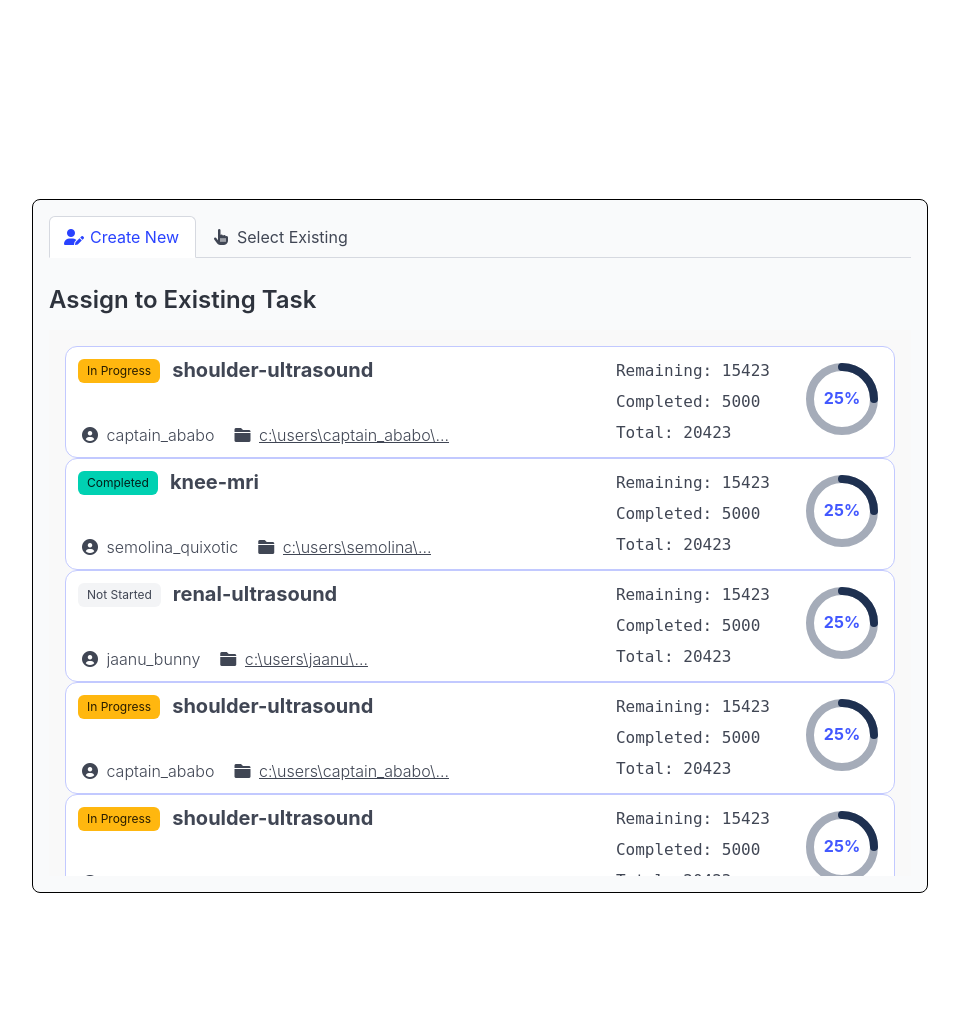
After one commit to sameed-khan/annotation-interface, a Python web app: template static/templates/test.html in a window 1280 px wide. The commit adds this page. Shown: the top 1017 px of the page, without its empty margins (160-1119 px from the left). Run offline with Jinja, Linux system fonts and the light colour scheme; the template is opened without the code that fills it, so the values that code supplies are empty.

Commit message:
feat(panel): Generate task import sub-modal

```diff
--- a/static/styles.css
+++ b/static/styles.css
@@ -29,6 +29,10 @@ img {
 
 .task-display-card .media-content {
     cursor: pointer;
+}
+
+.no-display {
+    display: none;
 }
 
 .keybind-control {
--- /dev/null
+++ b/static/templates/test.html
@@ -0,0 +1,399 @@
+<!DOCTYPE html>
+<html lang="en">
+<head>
+    <meta charset="UTF-8">
+    <meta name="viewport" content="width=device-width, initial-scale=1.0">
+    <title>Centered Container</title>
+    <link rel="stylesheet" href="/static/styles.css">
+    <link rel="stylesheet" href="/static/assets/css/bulma-checkbox.css">
+    <style>
+        :root {
+            --circle-constant: 5rem;
+        }
+        body {
+            display: flex;
+            justify-content: center;
+            align-items: center;
+            height: 100vh;
+        }
+        .container-section {
+            display: flex;
+            min-width: 50%;
+            max-width: 70vw;
+            border-radius: 0.5rem;
+            border: 1px solid black;
+            padding: 1rem;
+            background-color: hsl(221, 14%, 98%);
+        }
+
+        .custom-container {
+            min-height: fit-content;
+            min-width: fit-content;
+            /* max-height: 70vh; */
+            /* min-width: 50%; */
+            /* max-width: 70vw; */
+        }
+        .import-task-select-container {
+            /* border: 1px solid black; */
+            position: relative;
+            min-height: 10vh;
+            background: #ffffff;
+            z-index: 9999;
+            border: 1px solid var(--bulma-link-light);
+            border-radius: var(--bulma-radius-large);
+            margin: 0;
+            transition: all 0.3s ease;
+        }
+
+        .import-task-select-container:hover {
+            filter: brightness(0.8); /* Darken the element */
+            transform: translateY(-5px); /* Lift up the element */
+            box-shadow: 0 10px 20px rgba(0, 0, 0, 0.19), 0 6px 6px rgba(0, 0, 0, 0.23); /* Add shadow */
+        }
+
+        .import-task-select-container:active, .import-task-select-container:focus {
+            filter: brightness(0.6); /* Keep the element darkened */
+            transform: translateY(0); /* Reset the lift */
+            box-shadow: none; /* Remove shadow */
+            outline: none; /* Remove default focus outline */
+        }
+
+        .remaining-anno-count {
+            margin-left: auto;
+        }
+        .task-select-card-title {
+            margin-top: -0.25rem;
+        }
+        .fullwidth {
+            width: 100%;
+        }
+        .text-overflow-hide {
+            display: inline-block;
+            white-space: nowrap;
+            overflow: hidden;
+            text-overflow: ellipsis;
+        }
+        .task-import-modal-background {
+            min-height: 100%;
+            box-sizing: inherit;
+            background: #f9f9f9;
+            padding: 1rem;
+            max-height: 50vh;
+            overflow-y: scroll;
+        }
+        .task-import-modal-background > * {
+            position: relative;
+            box-sizing: border-box;
+        }
+    </style>
+</head>
+<body>
+    <div class="container-section">
+        <div class="modal-content">
+            <div class="tabs is-boxed">
+                <ul>
+                    <li class="is-active" data-tab="task-creation-form-tab">
+                        <a>
+                            <span class="icon is-small"><i class="fas fa-user-edit" aria-hidden="true"></i></span>
+                            <span>Create New</span>
+                        </a>
+                    </li>
+                    <li data-tab="task-creation-select-existing-tab">
+                        <a>
+                            <span class="icon is-small"><i class="fas fa-hand-pointer" aria-hidden="true"></i></span>
+                            <span>Select Existing</span>
+                        </a>
+                    </li>
+                </ul>
+            </div>
+            <div class="field">
+                <label class="label is-size-4">Assign to Existing Task</label>
+                <div class="task-import-modal-background">
+
+                    <div class="import-task-select-container control block columns is-clickable">
+
+                        <div class="column is-flex is-flex-wrap-wrap has-1-cols">
+                            <div class="fullwidth is-flex">
+                                <span id="task-progress-tag-0" class="tag is-warning task-progress-tag">In Progress</span>
+                                <span class="text-overflow-hide task-select-card-title is-size-5 is-lowercase has-text-weight-bold ml-3" >Shoulder-Ultrasound</span>
+                            </div>
+                            <div class="task-card-footer fullwidth is-flex is-flex-wrap-nowrap is-align-items-flex-end is-justify-content-left" style="margin-bottom: -0.5em;">
+                                <div class="task-card-username-display">
+                                    <span class="icon-text">
+                                        <span class="icon">
+                                            <i class="fas fa-user-circle"></i>
+                                        </span>
+                                    </span>
+                                    <span class="text-overflow-hide is-lowercase has-text-weight-light is-size-6">captain_ababo</span>
+                                </div>
+                                <div class="task-card-username-display ml-4">
+                                    <span class="icon-text">
+                                        <span class="icon">
+                                            <i class="fas fa-folder"></i>
+                                        </span>
+                                    </span>
+                                    <span class="text-overflow-hide is-lowercase is-underlined has-text-weight-light is-size-6">C:\Users\captain_ababo\...</span>
+                                </div>
+                            </div>
+                        </div>
+
+                        <div class="task-card-progress-report column is-flex is-flex-wrap-wrap is-flex-direction-column is-justify-content-space-between is-narrow">
+                            <span class="remaining-anno-count is-size-6 is-family-monospace mr-2">Remaining: 15423</span>
+                            <span class="is-size-6 is-family-monospace mr-2">Completed: 5000</span>
+                            <span class="is-size-6 is-family-monospace mr-2">Total: 20423</span>
+                        </div>
+
+                        <div class="task-card-progress-radial column is-narrow" style="box-sizing: border-box; min-height: 0;">
+                            <svg class="ring-container">
+                                <circle class="progress-ring pr-circle" />
+                                <text x="50%" y="50%" text-anchor="middle" dy="0.3em" class="progress-text">25%</text>
+                                <circle class="progress-ring pr-path" />
+                            </svg>
+                        </div>
+                    </div>
+                    <div class="import-task-select-container control block columns is-clickable">
+
+                        <div class="column is-flex is-flex-wrap-wrap has-1-cols">
+                            <div class="fullwidth is-flex">
+                                <span id="task-progress-tag-0" class="tag is-primary task-progress-tag">Completed</span>
+                                <span class="text-overflow-hide task-select-card-title is-size-5 is-lowercase has-text-weight-bold ml-3" >Knee-MRI</span>
+                            </div>
+                            <div class="task-card-footer fullwidth is-flex is-flex-wrap-nowrap is-align-items-flex-end is-justify-content-left" style="margin-bottom: -0.5em;">
+                                <div class="task-card-username-display">
+                                    <span class="icon-text">
+                                        <span class="icon">
+                                            <i class="fas fa-user-circle"></i>
+                                        </span>
+                                    </span>
+                                    <span class="text-overflow-hide is-lowercase has-text-weight-light is-size-6">semolina_quixotic</span>
+                                </div>
+                                <div class="task-card-username-display ml-4">
+                                    <span class="icon-text">
+                                        <span class="icon">
+                                            <i class="fas fa-folder"></i>
+                                        </span>
+                                    </span>
+                                    <span class="text-overflow-hide is-lowercase is-underlined has-text-weight-light is-size-6">C:\Users\semolina\...</span>
+                                </div>
+                            </div>
+                        </div>
+
+                        <div class="task-card-progress-report column is-flex is-flex-wrap-wrap is-flex-direction-column is-justify-content-space-between is-narrow">
+                            <span class="remaining-anno-count is-size-6 is-family-monospace mr-2">Remaining: 15423</span>
+                            <span class="is-size-6 is-family-monospace mr-2">Completed: 5000</span>
+                            <span class="is-size-6 is-family-monospace mr-2">Total: 20423</span>
+                        </div>
+
+                        <div class="task-card-progress-radial column is-narrow" style="box-sizing: border-box; min-height: 0;">
+                            <svg class="ring-container">
+                                <circle class="progress-ring pr-circle" />
+                                <text x="50%" y="50%" text-anchor="middle" dy="0.3em" class="progress-text">25%</text>
+                                <circle class="progress-ring pr-path" />
+                            </svg>
+                        </div>
+                    </div>
+                    <div class="import-task-select-container control block columns is-clickable">
+
+                        <div class="column is-flex is-flex-wrap-wrap has-1-cols">
+                            <div class="fullwidth is-flex">
+                                <span id="task-progress-tag-0" class="tag is-light task-progress-tag">Not Started</span>
+                                <span class="text-overflow-hide task-select-card-title is-size-5 is-lowercase has-text-weight-bold ml-3" >Renal-Ultrasound</span>
+                            </div>
+                            <div class="task-card-footer fullwidth is-flex is-flex-wrap-nowrap is-align-items-flex-end is-justify-content-left" style="margin-bottom: -0.5em;">
+                                <div class="task-card-username-display">
+                                    <span class="icon-text">
+                                        <span class="icon">
+                                            <i class="fas fa-user-circle"></i>
+                                        </span>
+                                    </span>
+                                    <span class="text-overflow-hide is-lowercase has-text-weight-light is-size-6">jaanu_bunny</span>
+                                </div>
+                                <div class="task-card-username-display ml-4">
+                                    <span class="icon-text">
+                                        <span class="icon">
+                                            <i class="fas fa-folder"></i>
+                                        </span>
+                                    </span>
+                                    <span class="text-overflow-hide is-lowercase is-underlined has-text-weight-light is-size-6">C:\Users\jaanu\...</span>
+                                </div>
+                            </div>
+                        </div>
+
+                        <div class="task-card-progress-report column is-flex is-flex-wrap-wrap is-flex-direction-column is-justify-content-space-between is-narrow">
+                            <span class="remaining-anno-count is-size-6 is-family-monospace mr-2">Remaining: 15423</span>
+                            <span class="is-size-6 is-family-monospace mr-2">Completed: 5000</span>
+                            <span class="is-size-6 is-family-monospace mr-2">Total: 20423</span>
+                        </div>
+
+                        <div class="task-card-progress-radial column is-narrow" style="box-sizing: border-box; min-height: 0;">
+                            <svg class="ring-container">
+                                <circle class="progress-ring pr-circle" />
+                                <text x="50%" y="50%" text-anchor="middle" dy="0.3em" class="progress-text">25%</text>
+                                <circle class="progress-ring pr-path" />
+                            </svg>
+                        </div>
+                    </div>
+                    <div class="import-task-select-container control block columns is-clickable">
+
+                        <div class="column is-flex is-flex-wrap-wrap has-1-cols">
+                            <div class="fullwidth is-flex">
+                                <span id="task-progress-tag-0" class="tag is-warning task-progress-tag">In Progress</span>
+                                <span class="text-overflow-hide task-select-card-title is-size-5 is-lowercase has-text-weight-bold ml-3" >Shoulder-Ultrasound</span>
+                            </div>
+                            <div class="task-card-footer fullwidth is-flex is-flex-wrap-nowrap is-align-items-flex-end is-justify-content-left" style="margin-bottom: -0.5em;">
+                                <div class="task-card-username-display">
+                                    <span class="icon-text">
+                                        <span class="icon">
+                                            <i class="fas fa-user-circle"></i>
+                                        </span>
+                                    </span>
+                                    <span class="text-overflow-hide is-lowercase has-text-weight-light is-size-6">captain_ababo</span>
+                                </div>
+                                <div class="task-card-username-display ml-4">
+                                    <span class="icon-text">
+                                        <span class="icon">
+                                            <i class="fas fa-folder"></i>
+                                        </span>
+                                    </span>
+                                    <span class="text-overflow-hide is-lowercase is-underlined has-text-weight-light is-size-6">C:\Users\captain_ababo\...</span>
+                                </div>
+                            </div>
+                        </div>
+
+                        <div class="task-card-progress-report column is-flex is-flex-wrap-wrap is-flex-direction-column is-justify-content-space-between is-narrow">
+                            <span class="remaining-anno-count is-size-6 is-family-monospace mr-2">Remaining: 15423</span>
+                            <span class="is-size-6 is-family-monospace mr-2">Completed: 5000</span>
+                            <span class="is-size-6 is-family-monospace mr-2">Total: 20423</span>
+                        </div>
+
+                        <div class="task-card-progress-radial column is-narrow" style="box-sizing: border-box; min-height: 0;">
+                            <svg class="ring-container">
+                                <circle class="progress-ring pr-circle" />
+                                <text x="50%" y="50%" text-anchor="middle" dy="0.3em" class="progress-text">25%</text>
+                                <circle class="progress-ring pr-path" />
+                            </svg>
+                        </div>
+                    </div>
+                    <div class="import-task-select-container control block columns is-clickable">
+
+                        <div class="column is-flex is-flex-wrap-wrap has-1-cols">
+                            <div class="fullwidth is-flex">
+                                <span id="task-progress-tag-0" class="tag is-warning task-progress-tag">In Progress</span>
+                                <span class="text-overflow-hide task-select-card-title is-size-5 is-lowercase has-text-weight-bold ml-3" >Shoulder-Ultrasound</span>
+                            </div>
+                            <div class="task-card-footer fullwidth is-flex is-flex-wrap-nowrap is-align-items-flex-end is-justify-content-left" style="margin-bottom: -0.5em;">
+                                <div class="task-card-username-display">
+                                    <span class="icon-text">
+                                        <span class="icon">
+                                            <i class="fas fa-user-circle"></i>
+                                        </span>
+                                    </span>
+                                    <span class="text-overflow-hide is-lowercase has-text-weight-light is-size-6">captain_ababo</span>
+                                </div>
+                                <div class="task-card-username-display ml-4">
+                                    <span class="icon-text">
+                                        <span class="icon">
+                                            <i class="fas fa-folder"></i>
+                                        </span>
+                                    </span>
+                                    <span class="text-overflow-hide is-lowercase is-underlined has-text-weight-light is-size-6">C:\Users\captain_ababo\...</span>
+                                </div>
+                            </div>
+                        </div>
+
+                        <div class="task-card-progress-report column is-flex is-flex-wrap-wrap is-flex-direction-column is-justify-content-space-between is-narrow">
+                            <span class="remaining-anno-count is-size-6 is-family-monospace mr-2">Remaining: 15423</span>
+                            <span class="is-size-6 is-family-monospace mr-2">Completed: 5000</span>
+                            <span class="is-size-6 is-family-monospace mr-2">Total: 20423</span>
+                        </div>
+
+                        <div class="task-card-progress-radial column is-narrow" style="box-sizing: border-box; min-height: 0;">
+                            <svg class="ring-container">
+                                <circle class="progress-ring pr-circle" />
+                                <text x="50%" y="50%" text-anchor="middle" dy="0.3em" class="progress-text">25%</text>
+                                <circle class="progress-ring pr-path" />
+                            </svg>
+                        </div>
+                    </div>
+                    <div class="import-task-select-container control block columns is-clickable">
+
+                        <div class="column is-flex is-flex-wrap-wrap has-1-cols">
+                            <div class="fullwidth is-flex">
+                                <span id="task-progress-tag-0" class="tag is-warning task-progress-tag">In Progress</span>
+                                <span class="text-overflow-hide task-select-card-title is-size-5 is-lowercase has-text-weight-bold ml-3" >Shoulder-Ultrasound</span>
+                            </div>
+                            <div class="task-card-footer fullwidth is-flex is-flex-wrap-nowrap is-align-items-flex-end is-justify-content-left" style="margin-bottom: -0.5em;">
+                                <div class="task-card-username-display">
+                                    <span class="icon-text">
+                                        <span class="icon">
+                                            <i class="fas fa-user-circle"></i>
+                                        </span>
+                                    </span>
+                                    <span class="text-overflow-hide is-lowercase has-text-weight-light is-size-6">captain_ababo</span>
+                                </div>
+                                <div class="task-card-username-display ml-4">
+                                    <span class="icon-text">
+                                        <span class="icon">
+                                            <i class="fas fa-folder"></i>
+                                        </span>
+                                    </span>
+                                    <span class="text-overflow-hide is-lowercase is-underlined has-text-weight-light is-size-6">C:\Users\captain_ababo\...</span>
+                                </div>
+                            </div>
+                        </div>
+
+                        <div class="task-card-progress-report column is-flex is-flex-wrap-wrap is-flex-direction-column is-justify-content-space-between is-narrow">
+                            <span class="remaining-anno-count is-size-6 is-family-monospace mr-2">Remaining: 15423</span>
+                            <span class="is-size-6 is-family-monospace mr-2">Completed: 5000</span>
+                            <span class="is-size-6 is-family-monospace mr-2">Total: 20423</span>
+                        </div>
+
+                        <div class="task-card-progress-radial column is-narrow" style="box-sizing: border-box; min-height: 0;">
+                            <svg class="ring-container">
+                                <circle class="progress-ring pr-circle" />
+                                <text x="50%" y="50%" text-anchor="middle" dy="0.3em" class="progress-text">25%</text>
+                                <circle class="progress-ring pr-path" />
+                            </svg>
+                        </div>
+                    </div>
+                </div>
+            </div>
+        </div>
+    </div>
+</body>
+<style>
+    .ring-container{
+        width: var(--circle-constant);
+        height: var(--circle-constant);
+        transform: rotate(-90deg);
+        transform-origin: 50% 50%;
+    }
+    .progress-text {
+        transform: rotate(90deg);
+        transform-origin: 50% 50%;
+        fill: var(--bulma-link);
+        font-weight: bold;
+    }
+    .progress-ring {
+        fill: transparent;
+        stroke-width: calc(0.1 * var(--circle-constant));
+        cx: calc(0.5 * var(--circle-constant));
+        cy: calc(0.5 * var(--circle-constant));
+        r: calc(0.4 * var(--circle-constant));
+    }
+    .pr-circle {
+        stroke: #a5acb9;
+    }
+    .pr-path {
+        stroke: #1e3050;
+        stroke-linecap: round;
+        stroke-dasharray: calc(2 * pi * 0.5 * var(--circle-constant));
+        stroke-dashoffset: calc(0.4 * 2 * pi * var(--circle-constant))
+    }
+    .progress-percentage {
+        position: absolute;
+        top: 50%;
+        right: 50%;
+    }
+</style>
+</html>
```
Also changed, not shown: static/scripts/panel.js (+96 -4 lines), static/scripts/routes.js (+9 -0 lines), static/scripts/validation.js (+11 -0 lines), static/templates/panel.html.jinja2 (+30 -5 lines).
